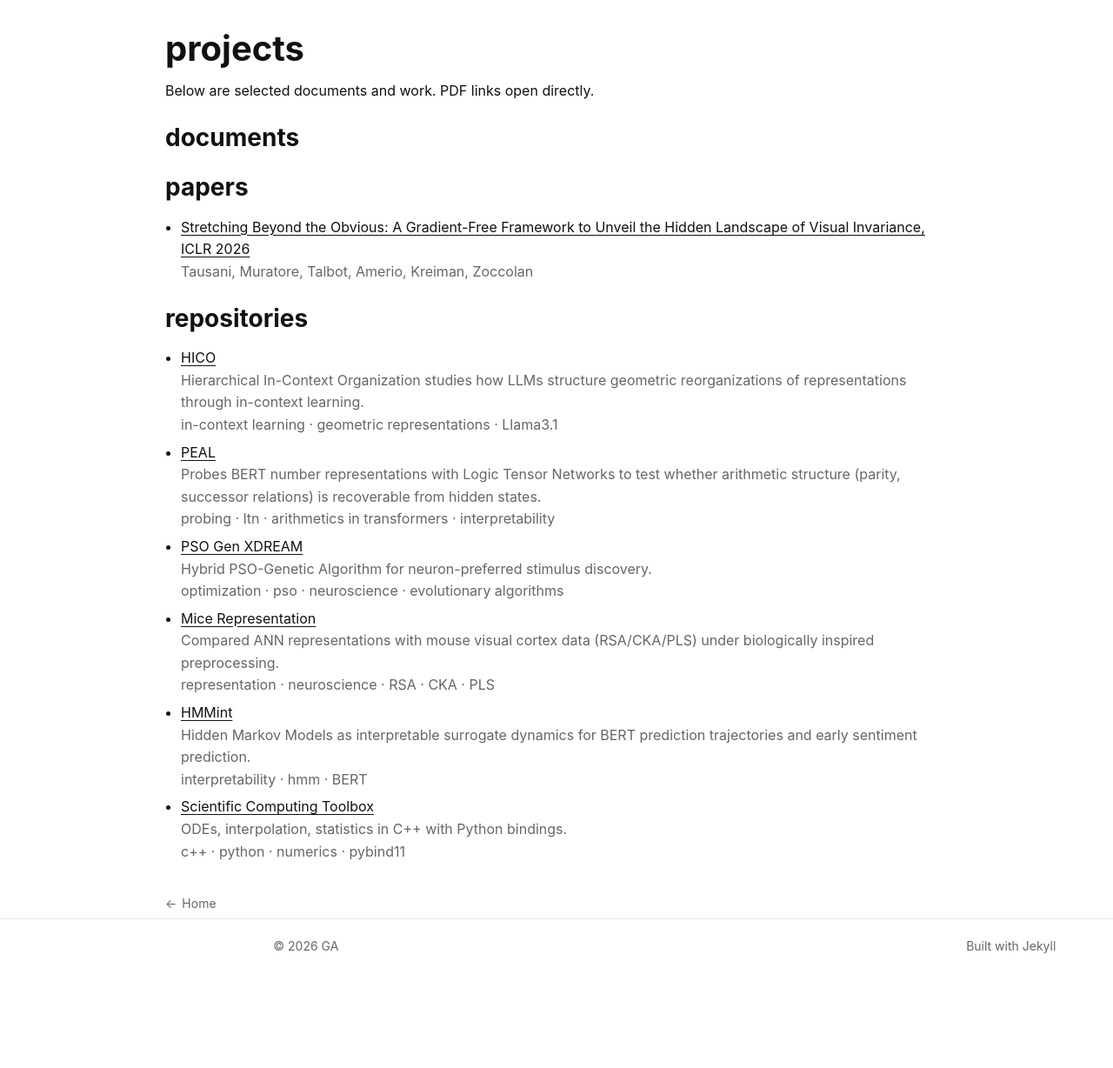
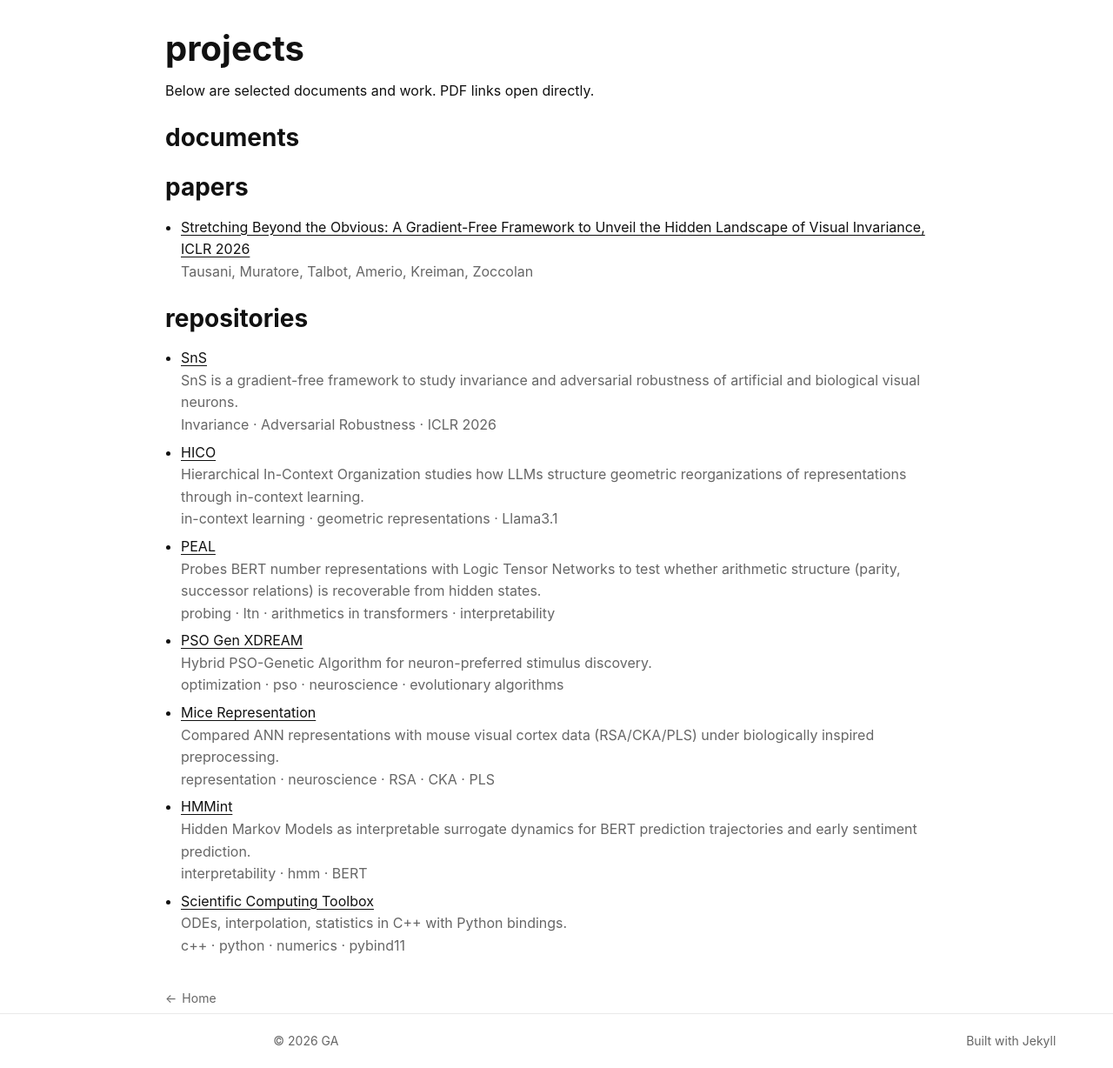
Before and after one commit to Giaco-am/Giaco-am.github.io, a Jekyll site: the page built from projects.md, in a window 1280 px wide. Shown: the whole page at 87% size. Built offline with Jekyll 4.4.1, drawn with Linux system fonts in a browser that asks for light colours; before the commit the page ends 1120 px from its top, so only the background shows below that.

Commit message:
added sns to repos

```diff
--- a/_data/repos.yml
+++ b/_data/repos.yml
@@ -1,3 +1,7 @@
+- repo: zoccolan-lab/SnS
+  title: SnS
+  description: SnS is a gradient-free framework to study invariance and adversarial robustness of artificial and biological visual neurons.
+  tags: [Invariance, Adversarial Robustness, ICLR 2026]
 - repo: Project-Hindenburg/hico
   title: HICO
   description: Hierarchical In-Context Organization studies how LLMs structure geometric reorganizations of representations through in-context learning.
```
